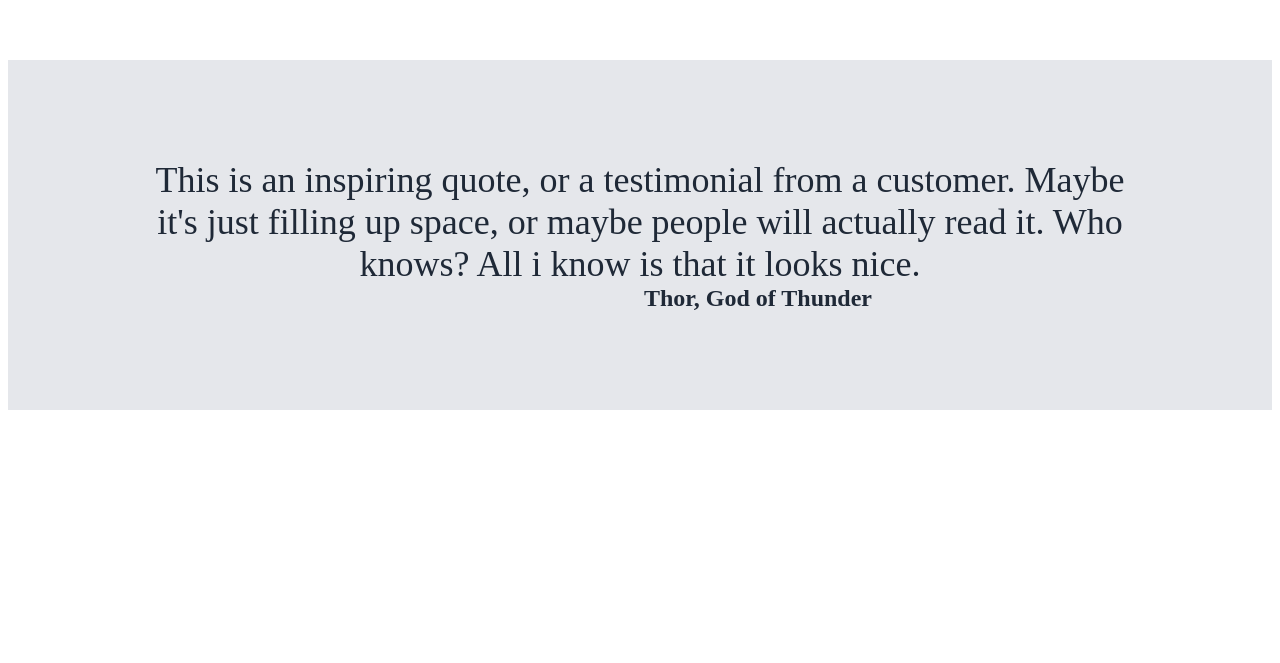
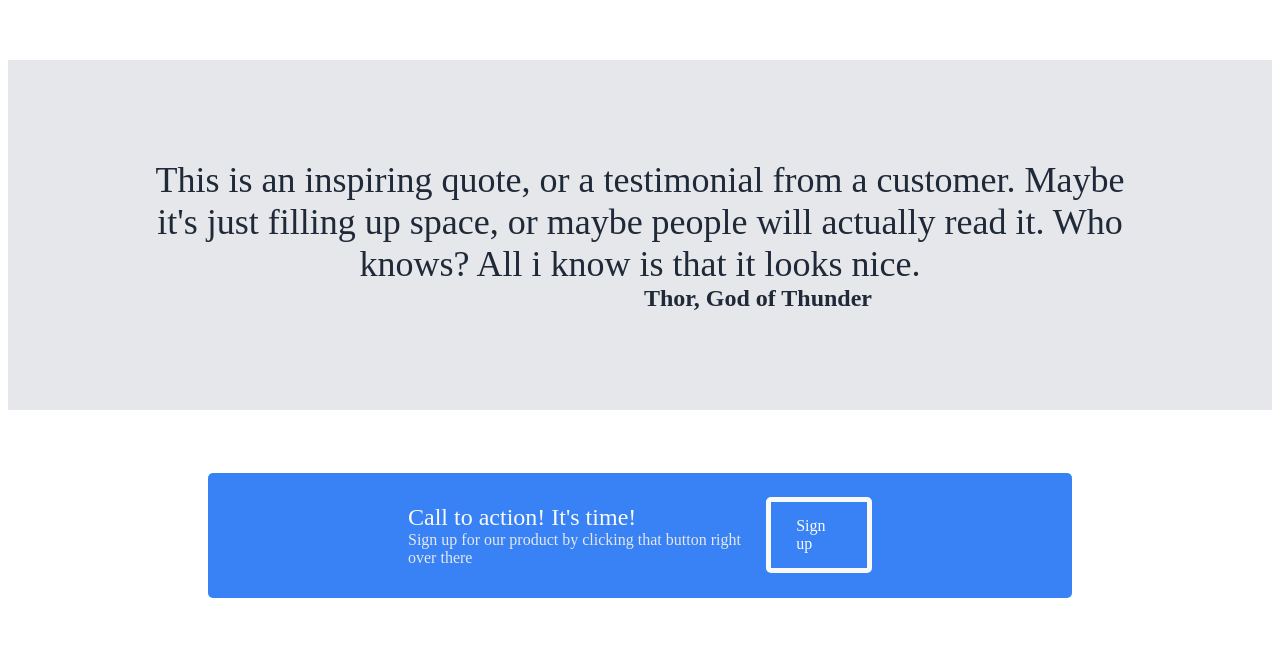
Before and after one commit to Enchengzw/Project-Landing-Page, a plain HTML site: page index.html in a window 1280 px wide. Shown: the part 848-1511 px from the top of the page. Before the commit the page ends 1266 px from the top, so only its background shows below. Drawn offline with Linux system fonts and the light colour scheme.

Commit message:
Work on part 4

```diff
--- a/index.html
+++ b/index.html
@@ -56,21 +56,18 @@
                           is that it looks nice.</div>
     <strong class = 'author'>Thor, God of Thunder</strong>
   </div>
-<!--
-
-  /* PART 4 */
 
   <div class = 'bottomcontainer'>
     <div class = 'botcontent'>
       <div class = 'botleft'>
-        <div class = 'boldmessage'>Call to action! It's time!</div>
-        <div class = 'message'>Sign up for our product by clicking that button
+        <div class = 'botboldmessage'>Call to action! It's time!</div>
+        <div class = 'botmessage'>Sign up for our product by clicking that button
                               right over there</div>
       </div>
       <div class = 'botright'>Sign up</div>
     </div>
   </div>
-
+<!--
   /* FOOTER */
   <div class = 'footer'>
     <div class = 'copyright'>Copyright Encheng 2022</div>
--- a/style.css
+++ b/style.css
@@ -99,3 +99,53 @@
     margin-left: auto;
     margin-right: 200px;
 }
+
+.bottomcontainer {
+    padding-left: 200px;
+    padding-right: 200px;
+    height: 250px;
+    width: auto;
+    display: flex;
+    align-items: center;
+    justify-content: center;
+}
+
+.botcontent {
+    background-color: #3882f6;
+    display: flex;
+    flex: 1;
+    height: 125px;
+    width: auto;
+    align-items: center;
+    justify-content: center;
+    border-radius: 5px;
+}
+
+.botleft {
+    display: flex;
+    flex-direction: column;
+    margin-right: auto;
+}
+
+.botboldmessage {
+    font: bolder;
+    color: #f9faf8;
+    font-size: 24px;
+    margin-left: 200px;
+}
+
+.botmessage {
+    color: #e5e7eb;
+    font-size: 16px;
+    margin-left: 200px;
+}
+
+.botright {
+    color: #f9faf8;
+    border: 5px solid #f9faf8;
+    border-radius: 5px;
+    padding: 15px;
+    margin-right: 200px;
+    padding-left: 25px;
+    padding-right: 25px;
+}
```
